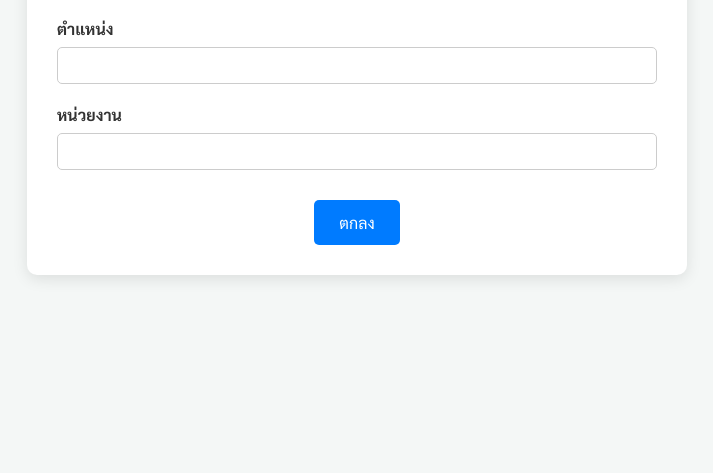
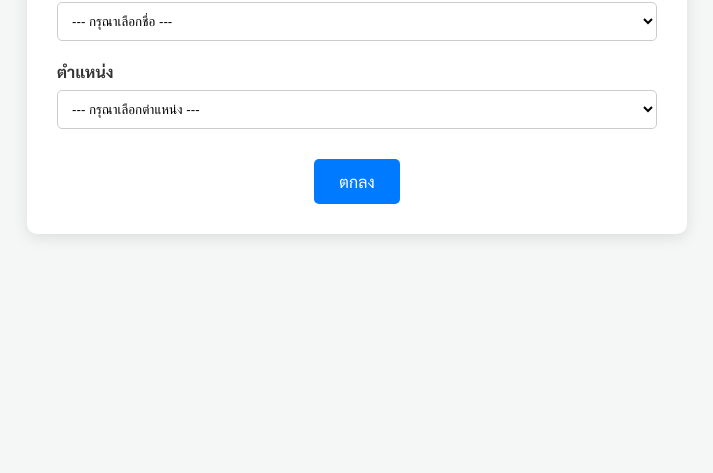
Before and after one commit to project0369/TSM.kik, a plain HTML site: page index.html in a window 1280 px wide. Shown: the part 367-840 px from the top of the page, without its empty margins (283-996 px from the left). Drawn offline with Linux system fonts and the light colour scheme.

Commit message:
Update index.html

```diff
--- a/index.html
+++ b/index.html
@@ -63,12 +63,13 @@
             font-weight: bold;
         }
 
-        .form-group input[type="text"] {
+        .form-group input[type="text"], .form-group select {
             width: 100%;
             padding: 10px;
             border: 1px solid #ccc;
             border-radius: 5px;
             box-sizing: border-box;
+            background-color: white;
         }
 
         .question-block {
@@ -179,18 +180,36 @@
         <form id="evaluationForm">
             <div id="page-1" class="page active">
                 <h2>แบบประเมินพฤติกรรมเชิงจริยธรรม</h2>
+
                 <div class="form-group">
                     <label for="name">ชื่อผู้รับการประเมิน</label>
-                    <input type="text" id="name" name="name" required>
+                    <select id="name" name="name" required>
+                        <option value="" disabled selected>--- กรุณาเลือกชื่อ ---</option>
+                        <option value="คุณภริญดา">คุณภริญดา</option>
+                        <option value="คุณอลิสา">คุณอลิสา</option>
+                        <option value="คุณนาชตาภา">คุณนาชตาภา</option>
+                        <option value="คุณนพวรรณ">คุณนพวรรณ</option>
+                        <option value="คุณสิริวรรณ">คุณสิริวรรณ</option>
+                        <option value="คุณปิยธิดา">คุณปิยธิดา</option>
+                        <option value="คุณธวัชชัย">คุณธวัชชัย</option>
+                        <option value="คุณสังวาลย์">คุณสังวาลย์</option>
+                        <option value="คุณทิพานัน">คุณทิพานัน</option>
+                        <option value="คุณพิมพ์สุดา">คุณพิมพ์สุดา</option>
+                        <option value="คุณนิสัย">คุณนิสัย</option>
+                        <option value="คุณสัตตบงกช">คุณสัตตบงกช</option>
+                        <option value="คุณปุ้ย">คุณปุ้ย</option>
+                    </select>
                 </div>
+
                 <div class="form-group">
                     <label for="position">ตำแหน่ง</label>
-                    <input type="text" id="position" name="position" required>
+                    <select id="position" name="position" required>
+                        <option value="" disabled selected>--- กรุณาเลือกตำแหน่ง ---</option>
+                        <option value="พยาบาล">พยาบาล</option>
+                        <option value="เจ้าหน้าที่เทคนิคเครื่องมือพิเศษ/ผู้ช่วยพยาบาล /ผู้ช่วยเหลือคนไข้/คนงาน">เจ้าหน้าที่เทคนิคเครื่องมือพิเศษ/ผู้ช่วยพยาบาล /ผู้ช่วยเหลือคนไข้/คนงาน</option>
+                    </select>
                 </div>
-                <div class="form-group">
-                    <label for="department">หน่วยงาน</label>
-                    <input type="text" id="department" name="department" required>
-                </div>
+
                 <div class="button-container">
                     <button type="button" onclick="nextPage()">ตกลง</button>
                 </div>
@@ -565,9 +584,9 @@
 
         function validatePage(pageNumber) {
             const page = document.getElementById(`page-${pageNumber}`);
-            const inputs = page.querySelectorAll('input[required], textarea[required]');
+            const inputs = page.querySelectorAll('input[required], select[required], textarea[required]');
             for (let input of inputs) {
-                if (input.type === 'text' || input.tagName.toLowerCase() === 'textarea') {
+                if (input.type === 'text' || input.tagName.toLowerCase() === 'textarea' || input.tagName.toLowerCase() === 'select') {
                     if (input.value.trim() === '') return false;
                 } else if (input.type === 'radio') {
                     const name = input.name;
@@ -591,10 +610,7 @@
             submitButton.disabled = true;
             submitButton.textContent = 'กำลังส่ง...';
 
-            // --- !! สำคัญ !! ---
-            // นำ URL ที่ได้จากขั้นตอนที่ 2 มาวางที่นี่
-            const scriptURL = 'https://script.google.com/macros/s/AKfycbwa7zrBcL2KAFjf_W0RvPEPbIyYeu37i_0PyJ0zp7r2gwrW0nUALAeujihVwNkiWHFr1Q/exec';
-            // --------------------
+            const scriptURL = 'YOUR_GOOGLE_APPS_SCRIPT_URL_HERE'; // <-- URL ของคุณยังอยู่ที่เดิม
 
             fetch(scriptURL, { method: 'POST', body: new FormData(form)})
                 .then(response => {
```
